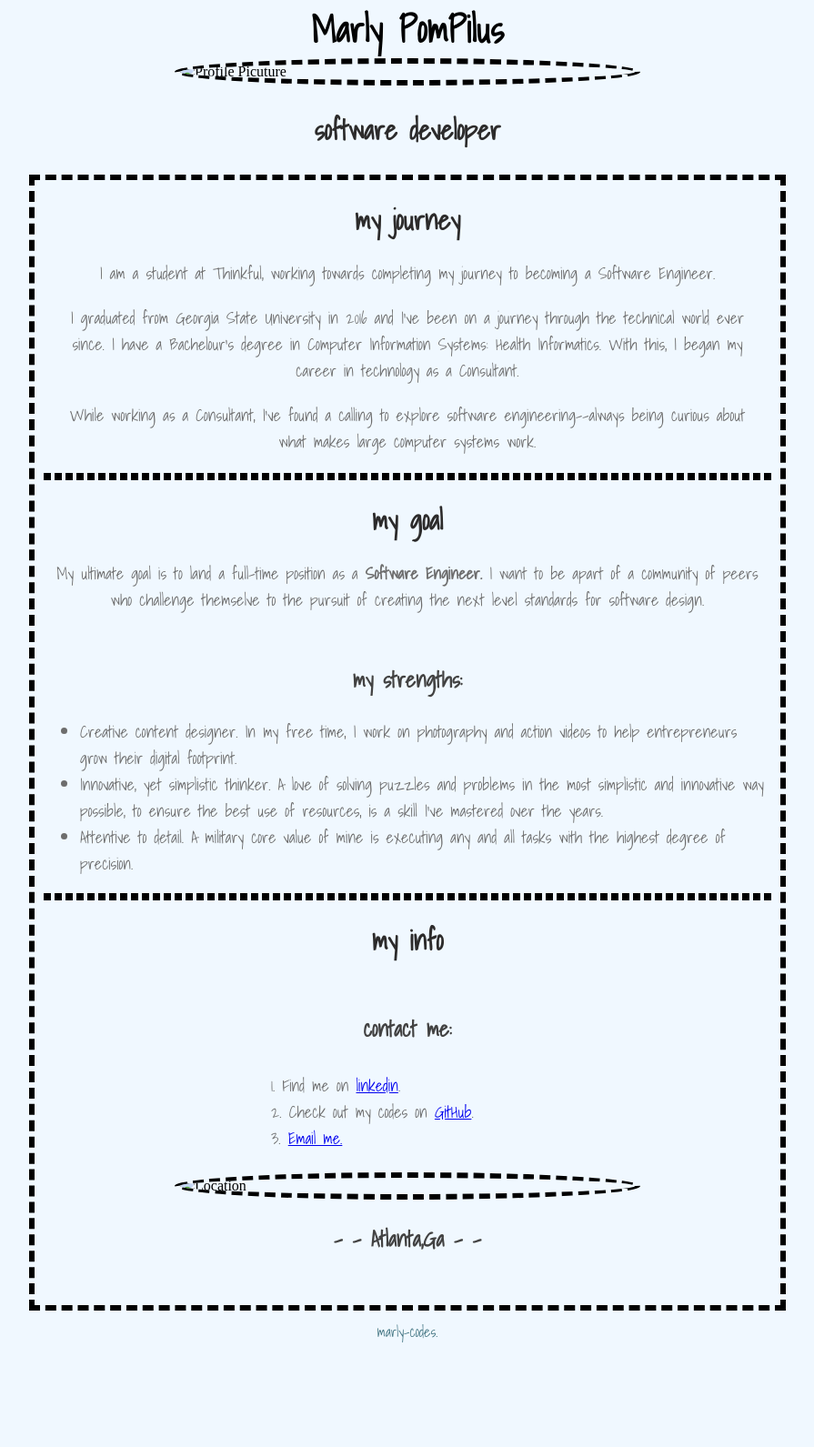
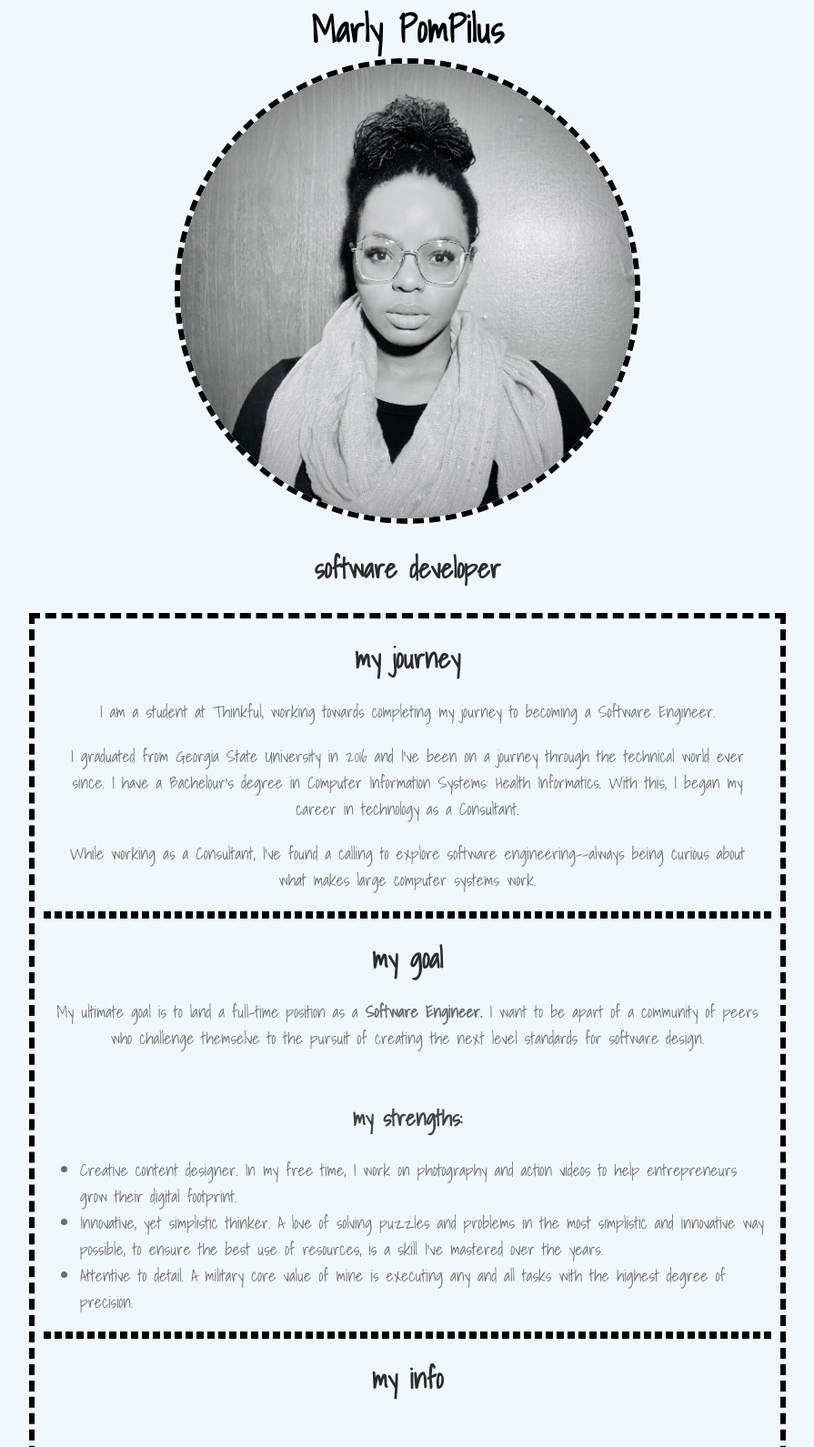
Before and after one commit to AyitiCheri/marlypompilus_portfolio, a plain HTML site: page index.html in a window 1280 px wide. Shown: the top 1591 px of the page at 91% size, without its empty margins (192-1087 px from the left). Before the commit the page ends 1487 px from the top, so only its background shows below. Drawn offline with Linux system fonts and the light colour scheme; the site is published under a folder, as on GitHub Pages, so addresses that start at the root find nothing; a script that the page names is missing.

Commit message:
Update index.html

```diff
--- a/index.html
+++ b/index.html
@@ -17,7 +17,7 @@
     <header>
       <div>
         <h1>Marly PomPilus</a></h1>
-        <img src='/images/portfolio-img.jpeg' class= "image-circle"; class= "image-center"; alt="Profile Picuture">
+        <img src='images/portfolio-img.jpeg' class= "image-circle"; class= "image-center"; alt="Profile Picuture">
         <h2>software developer</h2>
       </div>
     </header>
@@ -60,7 +60,7 @@
                 <li>Check out my codes on <a href="https://github.com/AyitiCheri">GitHub</a>.</li>
                 <li><a href="mailto:marlypompilus.sd@gmail.com?subject=Let's%20sync%20on%20software%20development!">Email me.</a></li>
               </ol>
-              <img src='/images/atlanta, ga.png'; class="image-circle"; alt="Location";>
+              <img src='images/atlanta, ga.png'; class="image-circle"; alt="Location";>
               <h3>- - Atlanta,Ga - -</h3>
             </p>
 
```
